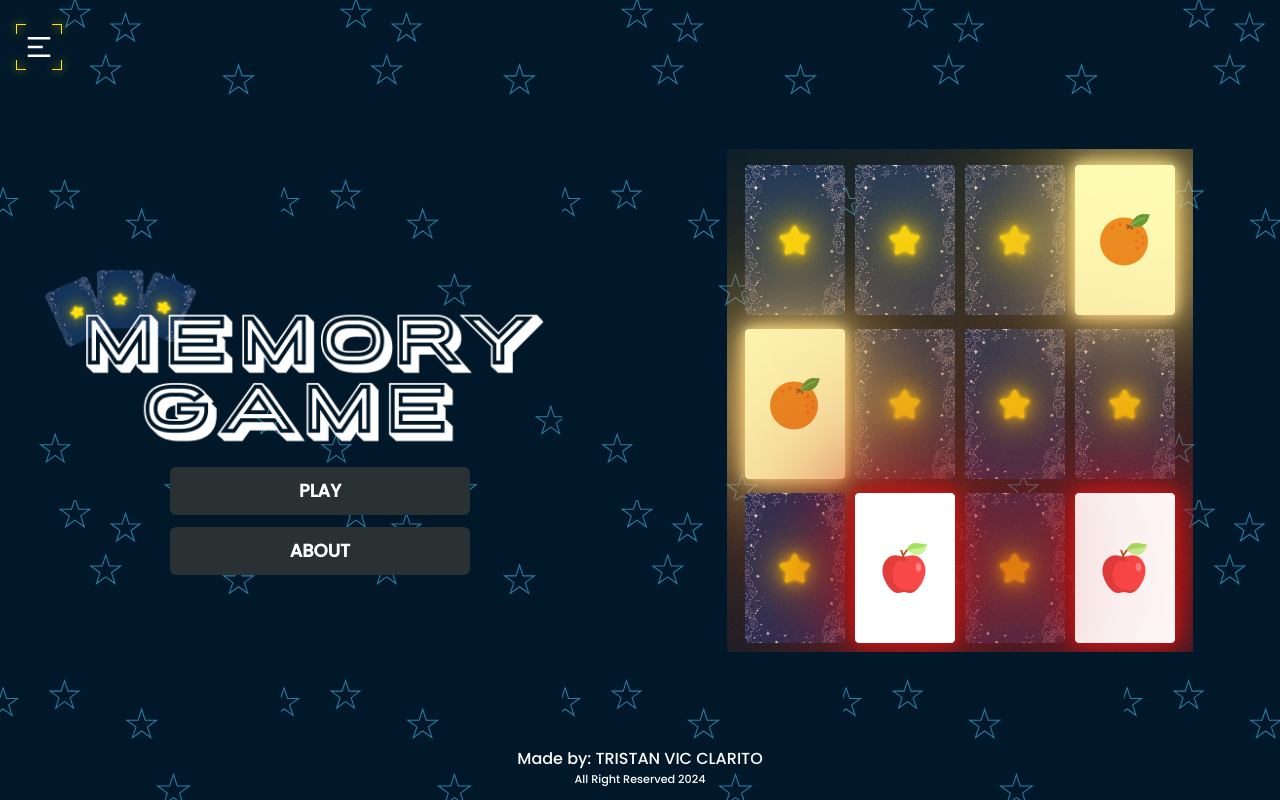
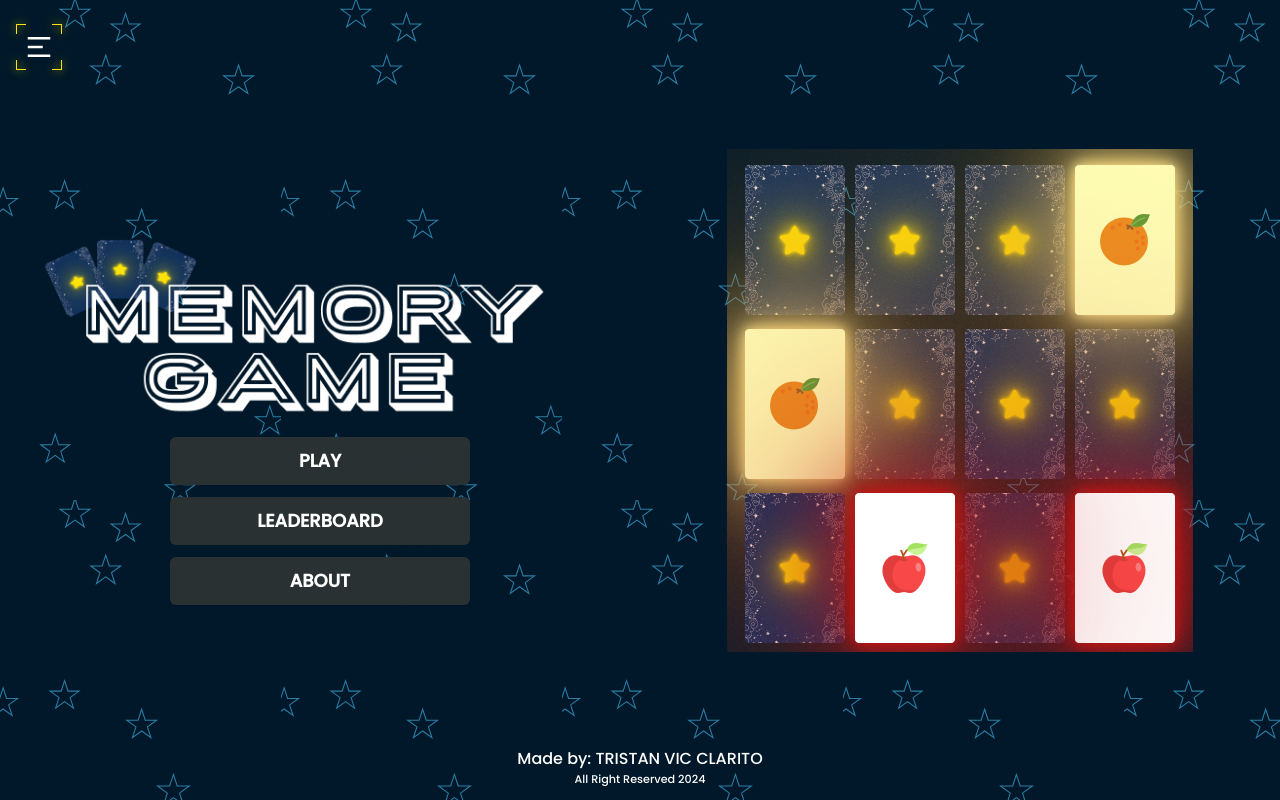
Before and after one commit to Mana1010/Full-Stack-Memory-Game, a Next.js app in the folder client/: page / in a window 1280 px wide. Built offline with nearby package versions, Linux system fonts and the light colour scheme.

Commit message:
Adding design and animation to the button

```diff
--- /dev/null
+++ b/client/src/api/useAxiosInterceptor.tsx
@@ -0,0 +1,30 @@
+"use client";
+import React, { useEffect } from "react";
+import { jwtDecode } from "jwt-decode";
+import axios from "axios";
+import { useRouter } from "next/navigation";
+
+const getToken = localStorage.getItem("token");
+
+const axiosInterceptor = axios.create({
+  baseURL: " http://localhost:3000/",
+  headers: {
+    Authorization: `Bearer ${getToken}`,
+  },
+  withCredentials: true,
+});
+function useAxiosInterceptor() {
+  const router = useRouter();
+  useEffect(() => {
+    const requestIntercept = axiosInterceptor.interceptors.request.use(
+      async (config) => {
+        if (!config) {
+          return config;
+        }
+      }
+    );
+  }, []);
+  return <div>useAxiosInterceptor</div>;
+}
+
+export default useAxiosInterceptor;
--- a/client/src/app/page.tsx
+++ b/client/src/app/page.tsx
@@ -7,7 +7,7 @@ import icon from "../components/images/icon.png";
 import { AnimatePresence, motion } from "framer-motion";
 import { RiMenu2Line } from "react-icons/ri";
 import MenuBar from "@/components/MenuBar";
-
+import { MdLeaderboard, MdRoundaboutRight, MdGamepad } from "react-icons/md";
 export default function Home() {
   const router = useRouter();
   const [toggle, setToggle] = useState(false);
@@ -107,12 +107,60 @@ export default function Home() {
           className={`h-full items-center justify-center flex-col space-y-3 flex w-full px-5`}
         >
           <Image src={logo} alt="logo" width={616} priority />
-          <button className="bg-[#293133] text-white md:w-1/2 w-full py-2.5 text-lg font-bold rounded-md">
+          <motion.button
+            whileHover={{
+              backgroundColor: "#FFE30A",
+              color: "#293133",
+              boxShadow: "0 0 25px #FFE30A",
+            }}
+            whileTap={{
+              backgroundColor: "#FFE30A",
+              color: "#293133",
+              boxShadow: "0 0 25px #FFE30A",
+            }}
+            className="bg-primary text-white md:w-1/2 w-full py-2.5 text-lg font-bold rounded-md relative overflow-hidden"
+          >
             PLAY
-          </button>
-          <button className="bg-[#293133] text-white md:w-1/2 w-full py-2.5 text-lg font-bold rounded-md">
+            <motion.span className="absolute text-primary/45 text-[3.5rem] right-[30px] top-0">
+              <MdGamepad />
+            </motion.span>
+          </motion.button>
+          <motion.button
+            whileHover={{
+              backgroundColor: "#FFE30A",
+              color: "#293133",
+              boxShadow: "0 0 25px #FFE30A",
+            }}
+            whileTap={{
+              backgroundColor: "#FFE30A",
+              color: "#293133",
+              boxShadow: "0 0 25px #FFE30A",
+            }}
+            className="bg-primary text-white md:w-1/2 w-full py-2.5 text-lg font-bold rounded-md relative overflow-hidden"
+          >
+            LEADERBOARD
+            <motion.span className="absolute text-primary/45 text-[3.5rem] right-[30px] top-0">
+              <MdLeaderboard />
+            </motion.span>
+          </motion.button>
+          <motion.button
+            whileHover={{
+              backgroundColor: "#FFE30A",
+              color: "#293133",
+              boxShadow: "0 0 25px #FFE30A",
+            }}
+            whileTap={{
+              backgroundColor: "#FFE30A",
+              color: "#293133",
+              boxShadow: "0 0 25px #FFE30A",
+            }}
+            className="bg-primary text-white md:w-1/2 w-full py-2.5 text-lg font-bold rounded-md relative overflow-hidden"
+          >
             ABOUT
-          </button>
+            <motion.span className="absolute text-primary/45 text-[3.5rem] right-[30px] top-0">
+              <MdRoundaboutRight />
+            </motion.span>
+          </motion.button>
         </div>
       </div>
       <div className="w-full hidden sm:block">
--- a/client/src/components/MenuBar.tsx
+++ b/client/src/components/MenuBar.tsx
@@ -70,7 +70,7 @@ function MenuBar() {
       initial="hidden"
       animate="visible"
       exit="exit"
-      className="absolute w-[200px] top-[50px] bg-primary px-2 py-3 flex flex-col space-y-3"
+      className="absolute w-[200px] top-[50px] backdrop-blur-sm border-[#FFE30A] border-[1px] px-2 py-3 flex flex-col space-y-3 z-50"
     >
       <div>
         <p className="text-[#FFE30A] text-[0.75rem] font-bold">
@@ -79,7 +79,7 @@ function MenuBar() {
         <ul className="pt-2 flex flex-col gap-1">
           {navAuth.map((menu, index) => (
             <Link href={menu.route} key={index}>
-              <motion.li className="text-white p-2 flex space-x-3 items-center hover:bg-slate-400/55 rounded-2xl">
+              <motion.li className="text-white p-2 flex space-x-3 items-center hover:bg-slate-400/55 active:bg-slate-400/55 rounded-2xl">
                 <span className="text-[1rem]">{menu.icon}</span>
                 <span className=" text-[0.8rem]"> {menu.name}</span>
               </motion.li>
@@ -93,8 +93,8 @@ function MenuBar() {
         </p>
         <ul className="pt-2 flex flex-col gap-1">
           {devSocials.map((social, index) => (
-            <Link href={social.link} key={index}>
-              <motion.li className="text-white p-2 flex space-x-3 items-center hover:bg-[#c8b948] rounded-2xl">
+            <Link href={social.link} key={index} target="_blank">
+              <motion.li className="text-white p-2 flex space-x-3 items-center hover:bg-[#c8b948] rounded-2xl active:bg-[#c8b948]">
                 <span className="text-[1rem]">{social.icon}</span>
                 <span className=" text-[0.8rem]">
                   {" "}
```
Also changed, not shown: client/src/utils/refreshToken.ts (added).
